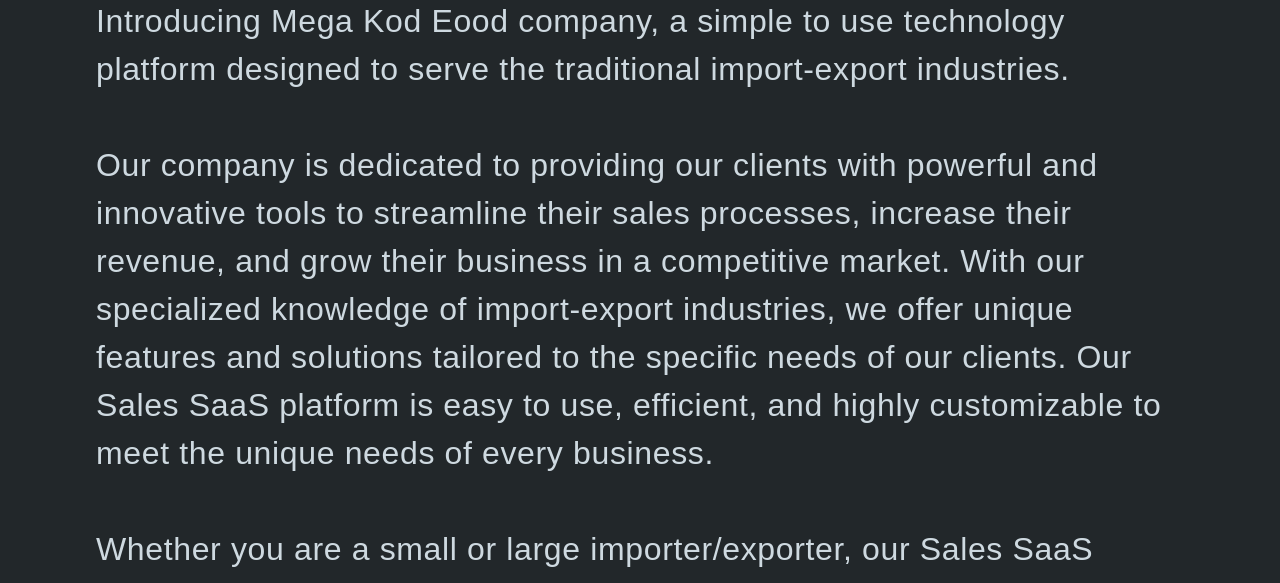
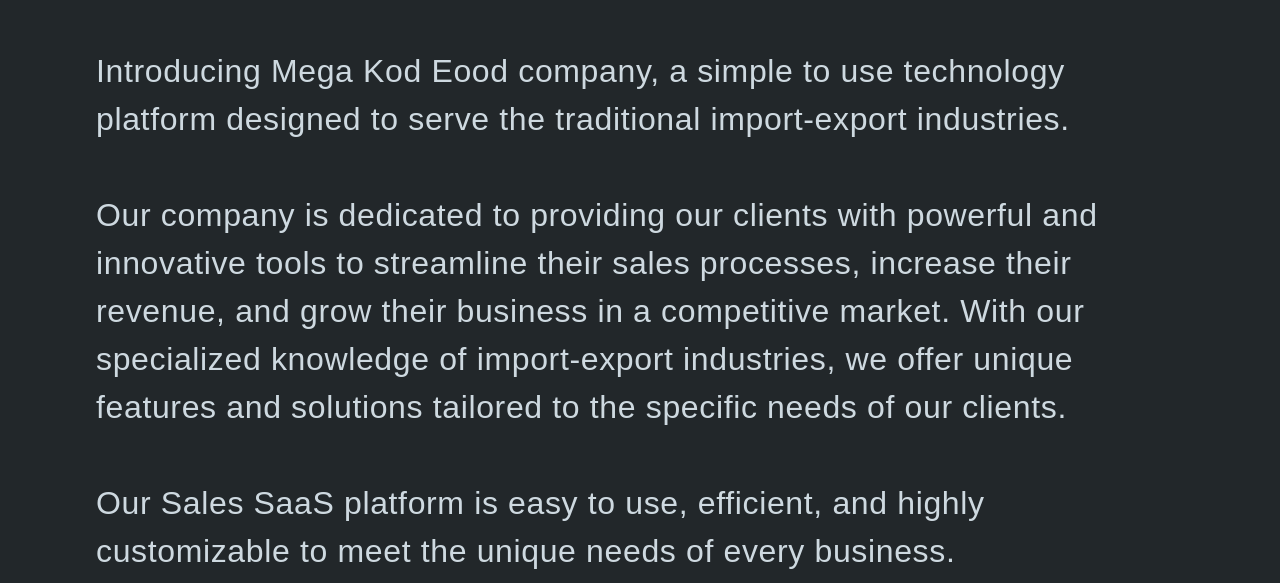
Before and after one commit to Mega-Kode-Eood/Mega-Kode-Eood.github.io, a plain HTML site: page index.html in a window 1280 px wide. Shown: the part 207-790 px from the top of the page. Drawn offline with nearby package versions, Linux system fonts and the light colour scheme.

Commit message:
:seedling:

```diff
--- a/index.html
+++ b/index.html
@@ -54,9 +54,9 @@
 <div id="content">
 
     <section class="intro">
-        <p>
+        <p style="margin-top: 50px">
             Introducing Mega Kod Eood company, a simple to use technology platform designed to serve the traditional import-export industries.
-            <br /><br />Our company is dedicated to providing our clients with powerful and innovative tools to streamline their sales processes, increase their revenue, and grow their business in a competitive market. With our specialized knowledge of import-export industries, we offer unique features and solutions tailored to the specific needs of our clients. Our Sales SaaS platform is easy to use, efficient, and highly customizable to meet the unique needs of every business.<br /><br />Whether you are a small or large importer/exporter, our Sales SaaS company is committed to providing you with the best technology and customer service to help you succeed.
+            <br /><br />Our company is dedicated to providing our clients with powerful and innovative tools to streamline their sales processes, increase their revenue, and grow their business in a competitive market. With our specialized knowledge of import-export industries, we offer unique features and solutions tailored to the specific needs of our clients.<br /><br />Our Sales SaaS platform is easy to use, efficient, and highly customizable to meet the unique needs of every business.<br /><br />Whether you are a small or large importer/exporter, our Sales SaaS company is committed to providing you with the best technology and customer service to help you succeed.
             </p>
 
 
```
